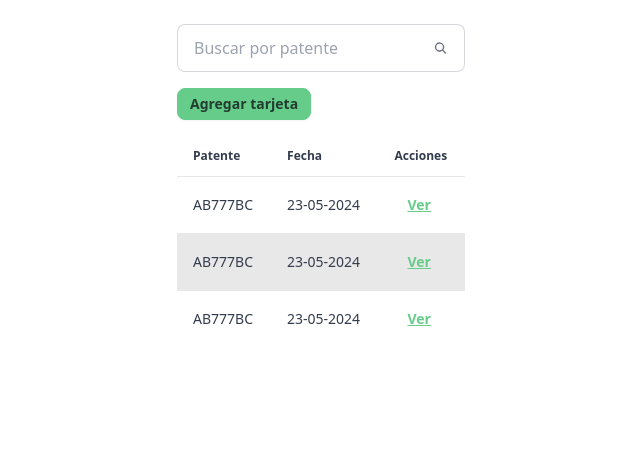
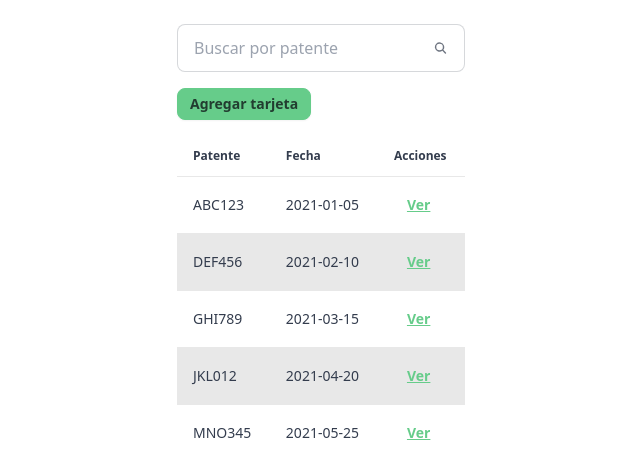
Before and after one commit to Frangia22/CarService, a React (Vite) app in the folder front/: page / in a window 1280 px wide. Shown: the top 476 px of the page, without its empty margins (319-959 px from the left). Built offline with nearby package versions, Linux system fonts and the light colour scheme.

Commit message:
feat: :sparkles: Add controller input search and .json with example data

```diff
--- /dev/null
+++ b/front/src/mocks/res-servicar.json
@@ -0,0 +1,109 @@
+{
+  "dataRow": [
+    {
+      "id": "1",
+      "patent": "ABC123",
+      "kilometers": 100000,
+      "date": "2021-01-05",
+      "motor": true,
+      "type-of-oil": "5w40",
+      "filter-of-oil": false,
+      "filter-of-air": "Limpieza",
+      "gasolime-filter": true,
+      "filter-of-gasoil": true,
+      "filter-anti-polen": "Limpieza",
+      "plugs": true,
+      "box-of-velocity": "Nivel",
+      "timing-belt": true,
+      "brake-fluid": true,
+      "brake-pads": true,
+      "alignment": true,
+      "differential": true,
+      "change-engine-water": true
+    },
+    {
+      "id": "2",
+      "patent": "DEF456",
+      "kilometers": 180000,
+      "date": "2021-02-10",
+      "motor": true,
+      "type-of-oil": "10w40",
+      "filter-of-oil": true,
+      "filter-of-air": "Cambio",
+      "gasolime-filter": true,
+      "filter-of-gasoil": true,
+      "filter-anti-polen": "Cambio",
+      "plugs": true,
+      "box-of-velocity": "Cambio",
+      "timing-belt": true,
+      "brake-fluid": true,
+      "brake-pads": false,
+      "alignment": false,
+      "differential": false,
+      "change-engine-water": true
+    },
+    {
+      "id": "3",
+      "patent": "GHI789",
+      "kilometers": 80000,
+      "date": "2021-03-15",
+      "motor": true,
+      "type-of-oil": "5w40",
+      "filter-of-oil": true,
+      "filter-of-air": "Limpieza",
+      "gasolime-filter": true,
+      "filter-of-gasoil": true,
+      "filter-anti-polen": "Limpieza",
+      "plugs": true,
+      "box-of-velocity": "Nivel",
+      "timing-belt": true,
+      "brake-fluid": true,
+      "brake-pads": false,
+      "alignment": true,
+      "differential": true,
+      "change-engine-water": true
+    },
+    {
+      "id": "4",
+      "kilometers": 60000,
+      "patent": "JKL012",
+      "date": "2021-04-20",
+      "motor": false,
+      "type-of-oil": "10w40",
+      "filter-of-oil": false,
+      "filter-of-air": "Cambio",
+      "gasolime-filter": true,
+      "filter-of-gasoil": true,
+      "filter-anti-polen": "Cambio",
+      "plugs": true,
+      "box-of-velocity": "Cambio",
+      "timing-belt": true,
+      "brake-fluid": true,
+      "brake-pads": true,
+      "alignment": false,
+      "differential": false,
+      "change-engine-water": true
+    },
+    {
+      "id": "5",
+      "patent": "MNO345",
+      "kilometers": 150000,
+      "date": "2021-05-25",
+      "motor": true,
+      "type-of-oil": "5w40",
+      "filter-of-oil": false,
+      "filter-of-air": "Limpieza",
+      "gasolime-filter": true,
+      "filter-of-gasoil": true,
+      "filter-anti-polen": "Limpieza",
+      "plugs": true,
+      "box-of-velocity": "Nivel",
+      "timing-belt": true,
+      "brake-fluid": true,
+      "brake-pads": false,
+      "alignment": true,
+      "differential": true,
+      "change-engine-water": true
+    }
+  ]
+}
--- a/front/src/pages/Home.jsx
+++ b/front/src/pages/Home.jsx
@@ -1,4 +1,6 @@
 import { Link } from 'react-router-dom'
+import responseApi from '../mocks/res-servicar.json'
+import { useState } from 'react'
 
 export function ItemList ({ title, value }) {
   return (
@@ -9,17 +11,37 @@ export function ItemList ({ title, value }) {
 }
 
 export function Home () {
+  const [cardSelect, setCardSelect] = useState([])
+  const [search, setSearch] = useState('')
+  const serviCard = responseApi.dataRow
+  const hasServiCard = serviCard.length > 0
+  const handleView = (id) => {
+    document.getElementById('my_modal_1').showModal()
+    const selectCard = serviCard.filter((card) => card.id === id)
+    setCardSelect(selectCard)
+  }
+  const handleSubmit = (event) => {
+    event.preventDefault()
+    console.log('Buscar: ', search)
+  }
+  const handleChangeSearch = (event) => {
+    const newSearch = event.target.value
+    setSearch(newSearch)
+  }
   return (
     <>
       <main className='w-full my-6'>
-        <header className='w-full px-4 md:w-1/4 md:mx-auto'>
+        <form className='w-full px-4 md:w-1/4 md:mx-auto' onSubmit={handleSubmit}>
           <label className='input input-bordered flex items-center gap-2'>
-            <input type='text' className='grow' placeholder='Buscar por patente' />
+            <input onChange={handleChangeSearch} type='text' className='grow' placeholder='Buscar por patente' />
             <svg xmlns='http://www.w3.org/2000/svg' viewBox='0 0 16 16' fill='currentColor' className='w-4 h-4 opacity-70'><path fillRule='evenodd' d='M9.965 11.026a5 5 0 1 1 1.06-1.06l2.755 2.754a.75.75 0 1 1-1.06 1.06l-2.755-2.754ZM10.5 7a3.5 3.5 0 1 1-7 0 3.5 3.5 0 0 1 7 0Z' clipRule='evenodd' /></svg>
           </label>
-          <Link to='add-card-servi' class='btn btn-sm btn-primary my-4'>Agregar tarjeta</Link>
-        </header>
+          <Link to='add-card-servi' className='btn btn-sm btn-primary my-4'>Agregar tarjeta</Link>
+        </form>
         <div className='overflow-x-auto w-full md:w-1/4 px-4 md:mx-auto'>
+          {
+            hasServiCard
+              ? (
                 <table className='table table-xs md:table-md table-zebra'>
                   {/* head */}
                   <thead>
@@ -30,56 +52,54 @@ export function Home () {
                     </tr>
                   </thead>
                   <tbody>
-              {/* row 1 */}
-              <tr className='hover'>
-                <td>AB777BC</td>
-                <td>23-05-2024</td>
-                <td><button className='btn btn-sm btn-active btn-link' onClick={() => document.getElementById('my_modal_1').showModal()}>Ver</button></td>
+                    {
+                        serviCard.map(card => (
+                          <tr key={card.id}>
+                            <td>{card.patent}</td>
+                            <td>{card.date}</td>
+                            <td><button className='btn btn-sm btn-active btn-link' onClick={() => handleView(card.id)}>Ver</button></td>
                           </tr>
-              {/* row 2 */}
-              <tr>
-                <td>AB777BC</td>
-                <td>23-05-2024</td>
-                <td><button className='btn btn-sm btn-active btn-link' onClick={() => document.getElementById('my_modal_1').showModal()}>Ver</button></td>
-              </tr>
-              {/* row 3 */}
-              <tr>
-                <td>AB777BC</td>
-                <td>23-05-2024</td>
-                <td><button className='btn btn-sm btn-active btn-link' onClick={() => document.getElementById('my_modal_1').showModal()}>Ver</button></td>
-              </tr>
+                        ))
+                    }
                   </tbody>
                 </table>
+                )
+              : <p className='text-center'>No hay datos</p>
+          }
         </div>
         <dialog id='my_modal_1' className='modal'>
           <div className='modal-box'>
-            <ul>
+            {
+                cardSelect.map(item => (
+                  <ul key={item.id}>
                     <li>
                       <h2 className='text-xl font-bold text-center'>
                         Servi
-                  <span className='badge badge-neutral badge-lg mx-4'>AB777CD</span>
+                        <span className='badge badge-neutral badge-lg mx-4'>{item.patent}</span>
                       </h2>
                     </li>
                     <li>
-                <p className='my-4'>Kilometros: <strong className='mx-4 badge badge-info'>100000 KM</strong></p>
+                      <p className='my-4'>Kilometros: <strong className='mx-4 badge badge-info'>{item.kilometers} KM</strong></p>
                     </li>
-              <ItemList title='Fecha' value='25-05-2024' />
-              <ItemList title='Motor' value='Cambio de aceite' />
-              <ItemList title='Tipo de aceite' value='5w40' />
-              <ItemList title='Filtro de aceite ' value='Cambio de aceite' />
-              <ItemList title='Filtro de aire' value='Limpieza' />
-              <ItemList title='Filtro de nafta' value='Cambio' />
-              <ItemList title='Filtro de gasoil' value='Cambio' />
-              <ItemList title='Filtro anti-polen' value='Cambio' />
-              <ItemList title='Bujias' value='Cambio' />
-              <ItemList title='Caja de velocidad' value='Nivel' />
-              <ItemList title='Correa de distribución' value='-' />
-              <ItemList title='Liquido de freno' value='Nivel' />
-              <ItemList title='Pastillas de freno' value='Cambio' />
-              <ItemList title='Alineación' value='No' />
-              <ItemList title='Diferencial' value='No' />
-              <ItemList title='Reemplazo agua motor' value='Si' />
+                    <ItemList title='Fecha' value={item.date} />
+                    <ItemList title='Motor' value={item.motor ? 'Cambio de aceite' : ''} />
+                    <ItemList title='Tipo de aceite' value={item['type-of-oil']} />
+                    <ItemList title='Filtro de aceite' value={item['filter-of-oil'] ? 'Cambio de aceite' : ''} />
+                    <ItemList title='Filtro de aire' value={item['filter-of-air']} />
+                    <ItemList title='Filtro de nafta' value={item['gasolime-filter'] ? 'Cambio' : ''} />
+                    <ItemList title='Filtro de gasoil' value={item['filter-of-gasoil'] ? 'Cambio' : ''} />
+                    <ItemList title='Filtro anti-polen' value={item['filter-anti-polen']} />
+                    <ItemList title='Bujias' value={item.plugs ? 'Cambio' : ''} />
+                    <ItemList title='Caja de velocidad' value={item['box-of-velocity']} />
+                    <ItemList title='Correa de distribución' value={item['timing-belt'] ? 'Cambio' : ''} />
+                    <ItemList title='Liquido de freno' value={item['brake-fluid'] ? 'Nivel' : ''} />
+                    <ItemList title='Pastillas de freno' value={item['brake-pads'] ? 'Cambio' : ''} />
+                    <ItemList title='Alineación' value={item.alignment ? 'Si' : 'No'} />
+                    <ItemList title='Diferencial' value={item.differential ? 'Si' : 'No'} />
+                    <ItemList title='Reemplazo agua motor' value={item['change-engine-water'] ? 'Si' : 'No'} />
                   </ul>
+                ))
+            }
             <div className='modal-action justify-center'>
               <form method='dialog'>
                 <button className='btn btn-sm btn-accent w-32'>Cerrar</button>
```
Lines whose indentation alone changed are shown as unchanged.
